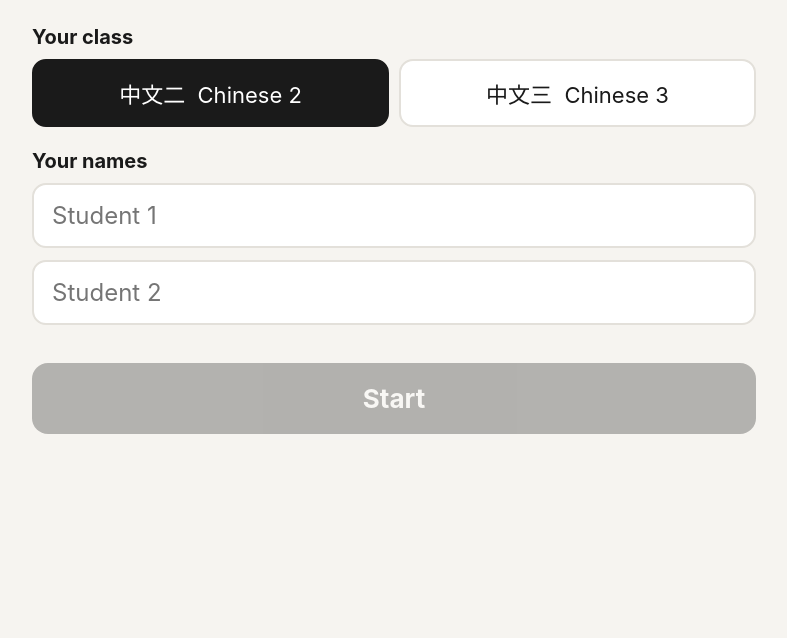
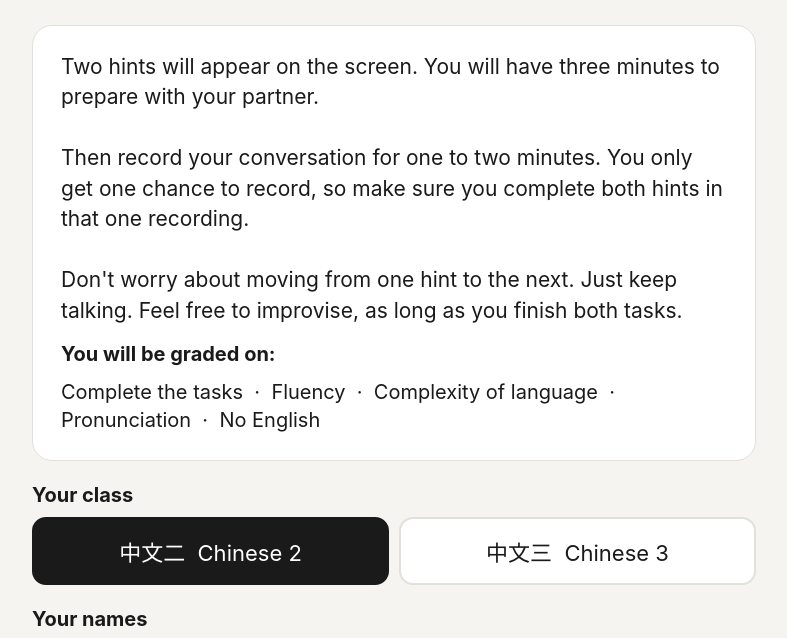
Before and after one commit to mercyan/oral-exam, a plain HTML site: page index.html in a window 1280 px wide. Shown: the part 101-739 px from the top of the page, without its empty margins (246-1033 px from the left). Drawn offline with Linux system fonts and the light colour scheme.

Commit message:
Shared opening and rubric on the home page and the card
Co-Authored-By: Claude Opus 5.5 <noreply@anthropic.com>

```diff
--- a/index.html
+++ b/index.html
@@ -72,7 +72,9 @@
   .card { background: var(--card); border-radius: 20px; padding: 26px 28px; border: 1px solid var(--line); }
   .card .t { font-family: var(--serif); font-size: 30px; font-weight: 700; border-bottom: 1px solid var(--line); padding-bottom: 10px; margin-bottom: 16px; }
   .card .t span { color: var(--mute); font-size: 22px; margin-left: 8px; }
-  .card .lead { font-size: 24px; font-weight: 700; margin: 0 0 14px; white-space: pre-line; }
+  .card .lead { font-size: 22px; margin: 0 0 14px; line-height: 1.45; white-space: pre-line; }
+  .card.intro { margin: 4px 0 22px; }
+  .card.intro .lead { font-size: 21px; }
   .card ol { margin: 0 0 16px; padding-left: 34px; font-size: 24px; line-height: 1.4; }
   .card ol li { margin-bottom: 10px; padding-left: 4px; }
   .card p { font-size: 20px; margin: 10px 0 0; line-height: 1.4; }
@@ -131,6 +133,8 @@
     <div class="notice" id="noMic" hidden><b>The microphone is blocked.</b> Teacher: in Settings → Apps → Safari → Microphone, choose Ask or Allow. Then reload this page.</div>
     <div class="notice" id="noSupport" hidden><b>This browser cannot record.</b> Open this page in Safari on the iPad.</div>
 
+    <div class="card intro" id="intro" hidden></div>
+
     <label class="h">Your class</label>
     <div class="seg" id="levelSeg">
       <button data-level="C2" class="on">中文二 &nbsp;Chinese 2</button>
@@ -186,7 +190,7 @@
 
   <!-- teacher -->
   <div class="screen" id="s-teacher">
-    <div class="t-head"><h2>Teacher <small class="muted" style="font-weight:400">version 8 · Mercy's card text is the default</small></h2><button class="small" id="tDone">Done</button></div>
+    <div class="t-head"><h2>Teacher <small class="muted" style="font-weight:400">version 9 · opening and rubric on the home page</small></h2><button class="small" id="tDone">Done</button></div>
 
     <section class="box">
       <h3><span id="recCount">Recordings</span><button class="ico" id="shareAll">Save all</button></h3>
@@ -270,18 +274,15 @@
   const DEFAULT_PAGE = {
     title: "口试 · {cn}",
     subtitle: "Oral Exam · {en}",
-    lead: "Have a conversation following the hints.",
+    lead: "Two hints will appear on the screen. You will have {minutes} minutes to prepare with your partner.\n\nThen record your conversation for one to two minutes. You only get one chance to record, so make sure you complete both hints in that one recording.\n\nDon't worry about moving from one hint to the next. Just keep talking. Feel free to improvise, as long as you finish both tasks.",
     prep: "You have {minutes} minutes to discuss with your partner and practice. Then hit record.",
     gradedHead: "You will be graded on:",
-    graded: "Complexity of language\nComplete the tasks\nFluency\nPronunciation\nNo English",
+    graded: "Complete the tasks\nFluency\nComplexity of language\nPronunciation\nNo English",
   };
-  // Where a level's default differs from the shared one above (Mercy's edits, Nov 24 2026).
-  const LEVEL_PAGE = {
-    C2: { lead: "Have a conversation following the hints. Make sure you complete both tasks. The rest you can improvise. Record for one to two minutes." },
-    C3: { lead: "Have a conversation following the hints. After you hit record, complete both tasks in one recording in one to two minutes.\nFeel free to improvise. Try your best to make the conversation as rich as possible." },
-  };
+  // Where a level's default differs from the shared one above. Both levels share it now.
+  const LEVEL_PAGE = {};
   const PAGE_FIELDS = [
-    ["title", "Title", false], ["subtitle", "Subtitle", false], ["lead", "Opening line", true],
+    ["title", "Title", false], ["subtitle", "Subtitle", false], ["lead", "Opening (home page and card; {minutes} = timer length)", true],
     ["prep", "Practice line ({minutes} = timer length)", true], ["gradedHead", "Graded heading", false],
     ["graded", "Graded on (one per line)", true],
   ];
@@ -486,16 +487,29 @@
   let level = "C2";
   const names = () => [$("n1").value, $("n2").value].map(s => s.trim()).filter(Boolean);
 
+  const NUMWORDS = ["zero", "one", "two", "three", "four", "five", "six", "seven", "eight", "nine", "ten"];
+  const leadText = pg => pg.lead.replace(/\{minutes\}/g, NUMWORDS[prepMinutes] || String(prepMinutes))
+    .replace(/\bone minutes\b/, "one minute");
+  const gradedHTML = pg => pg.graded.split("\n").map(x => x.trim()).filter(Boolean).map(esc).join("&nbsp; ·&nbsp; ");
+  // Home page: the same opening and rubric as the card, for the level currently picked.
+  function renderIntro() {
+    const pg = pageFor(level), g = gradedHTML(pg);
+    $("intro").innerHTML =
+      (pg.lead.trim() ? '<p class="lead">' + esc(leadText(pg)) + '</p>' : '') +
+      (pg.gradedHead.trim() ? '<p class="g">' + esc(pg.gradedHead) + '</p>' : '') +
+      (g ? '<p>' + g + '</p>' : '');
+    $("intro").hidden = !$("intro").innerHTML;
+  }
   function renderCard() {
     const pg = pageFor(level);
     const list = (hints[level] || []).filter(h => h.trim()).map(h => "<li>" + esc(h) + "</li>").join("");
     const prep = pg.prep.replace(/\{minutes\}/g, String(prepMinutes))
       .replace(/\b1 minutes\b/, "1 minute");
-    const graded = pg.graded.split("\n").map(x => x.trim()).filter(Boolean).map(esc).join(" &nbsp;·&nbsp; ");
+    const graded = gradedHTML(pg);
     const html =
       '<div class="card">' +
       (pg.title || pg.subtitle ? '<div class="t">' + esc(pg.title) + '<span>' + esc(pg.subtitle) + '</span></div>' : '') +
-      (pg.lead.trim() ? '<p class="lead">' + esc(pg.lead) + '</p>' : '') +
+      (pg.lead.trim() ? '<p class="lead">' + esc(leadText(pg)) + '</p>' : '') +
       (list ? '<ol>' + list + '</ol>' : '') +
       (prep.trim() ? '<p>' + esc(prep) + '</p>' : '') +
       (pg.gradedHead.trim() ? '<p class="g">' + esc(pg.gradedHead) + '</p>' : '') +
@@ -506,6 +520,7 @@
   }
 
   function refreshSetup() {
+    renderIntro();
     const hasCards = (hints[level] || []).length > 0;
     $("noCards").hidden = hasCards;
     $("start").disabled = names().length < 2 || !hasCards || !canRecord;
```
